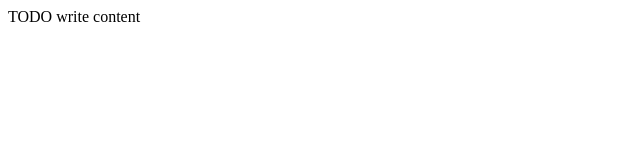
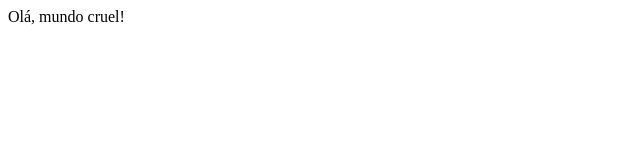
Before and after one commit to anezionetto/ControleEstoque, a plain HTML site: page web/index.html in a window 1280 px wide. Shown: the full height of the page, 0-640 px from the left. Drawn offline with Linux system fonts and the light colour scheme.

Commit message:
Iniciando projeto.

```diff
--- a/web/index.html
+++ b/web/index.html
@@ -11,6 +11,6 @@
         <meta name="viewport" content="width=device-width, initial-scale=1.0">
     </head>
     <body>
-        <div>TODO write content</div>
+        <div>Olá, mundo cruel!</div>
     </body>
 </html>
```
